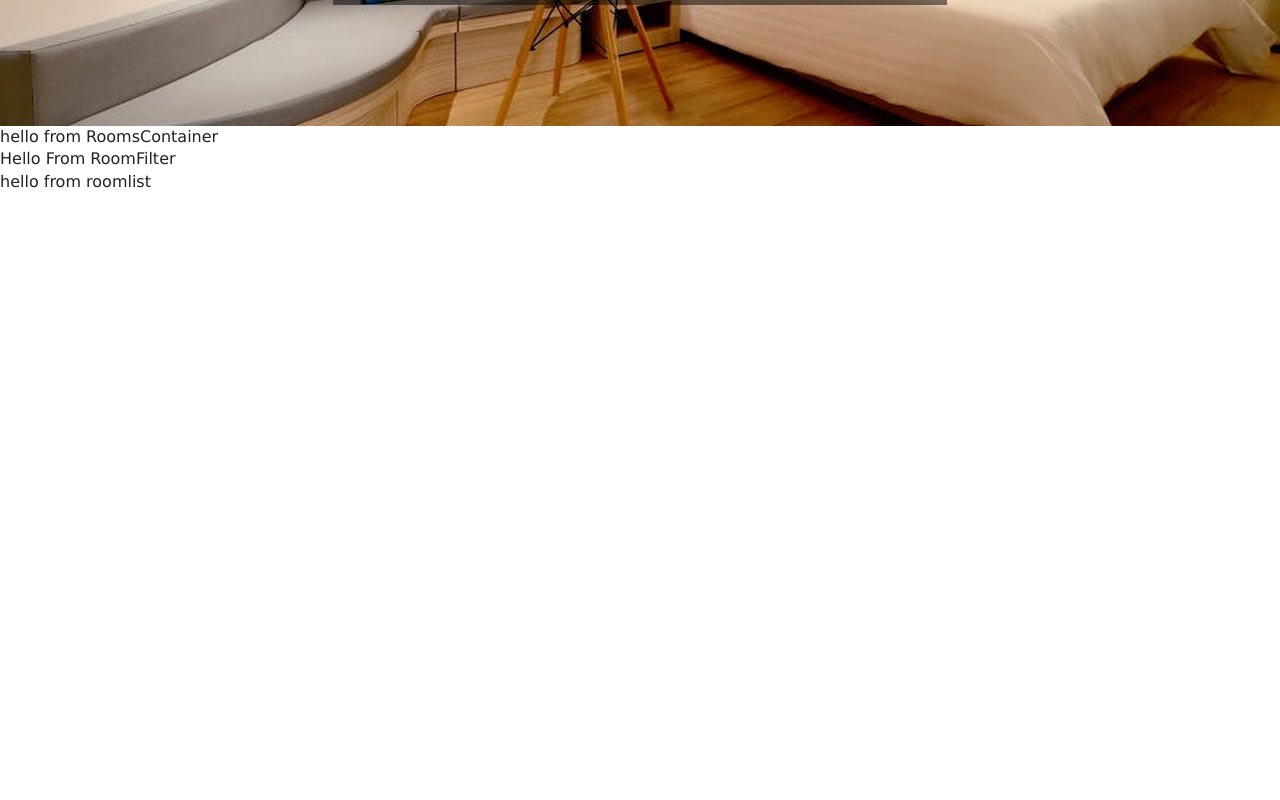
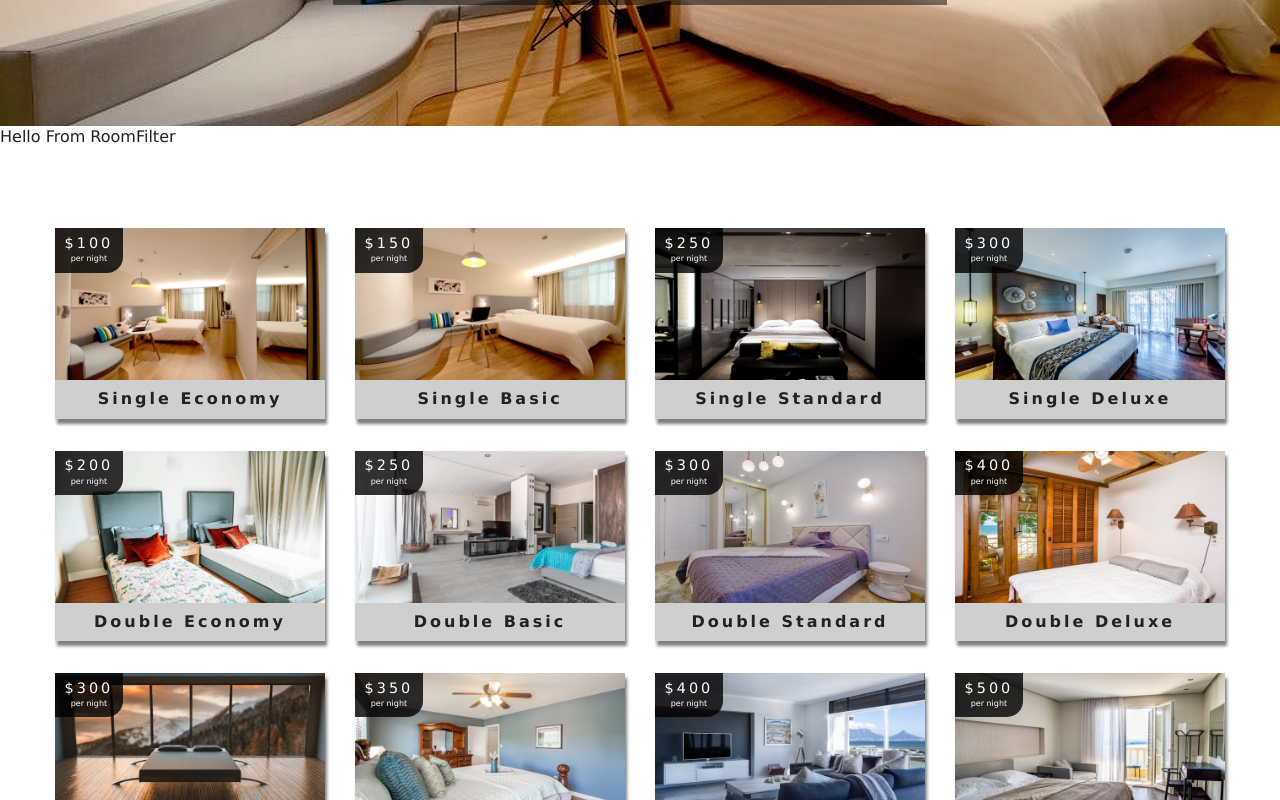
Before and after one commit to JaeLee18/Resort_website, a React (Create React App) app: page /rooms in a window 1280 px wide. Shown: the part 420-1220 px from the top of the page. Before the commit the page ends 800 px from the top, so only its background shows below. Built offline with nearby package versions, Linux system fonts and the light colour scheme.

Commit message:
Added a list of room

```diff
--- a/src/components/RoomContainer.js
+++ b/src/components/RoomContainer.js
@@ -1,25 +1,46 @@
 import React from "react";
 import RoomsFilter from "./RoomFilter";
 import RoomsList from "./RoomList";
-import { RoomConsumer } from "../context";
+import { withRoomConsumer } from "../context";
 import Loading from "./Loading";
 
-export default function RoomsContainer() {
-  return (
-    <RoomConsumer>
-      {value => {
-        const {loading, sortedRooms, rooms} = value
+function RoomContainer({ context }) {
+  const { loading, sortedRooms, rooms } = context;
   if(loading){
     return <Loading />;
     }
     return (
-          <div>
-            hello from RoomsContainer
+        <>
         <RoomsFilter rooms={rooms} />
         <RoomsList rooms={sortedRooms} />
-          </div>
-        );
-      }}
-    </RoomConsumer>
-  );
+        </>
+    )
 }
+
+export default withRoomConsumer(RoomContainer);
+
+// import React from "react";
+// import RoomsFilter from "./RoomFilter";
+// import RoomsList from "./RoomList";
+// import { RoomConsumer } from "../context";
+// import Loading from "./Loading";
+
+// export default function RoomsContainer() {
+//   return (
+//     <RoomConsumer>
+//       {value => {
+//         const {loading, sortedRooms, rooms} = value
+//         if(loading){
+//             return <Loading />;
+//         }
+//         return (
+//           <div>
+//             hello from RoomsContainer
+//             <RoomsFilter rooms={rooms} />
+//             <RoomsList rooms={sortedRooms} />
+//           </div>
+//         );
+//       }}
+//     </RoomConsumer>
+//   );
+// }
--- a/src/components/RoomList.js
+++ b/src/components/RoomList.js
@@ -1,9 +1,24 @@
 import React from 'react'
+import Room from './Room'
+import { FaSearch } from 'react-icons/fa'
+export default function RoomList({rooms}) {
 
-export default function RoomList() {
+    if(rooms.length === 0){
+        return (
+            <div className="empty-search">
+                <h3>unfortunately no rooms matched your serach parameters</h3>
+            </div>
+        )
+    }
     return (
-        <div>
-            hello from roomlist
-        </div>
+        <section className="roomslist">
+            <div className="roomslist-center">
+                {
+                    rooms.map(item =>{
+                        return <Room key={item.id} room={item}/>
+                    })
+                }
+            </div>
+        </section>
     )
 }
--- a/src/context.js
+++ b/src/context.js
@@ -9,7 +9,16 @@ class RoomProvider extends Component {
     rooms: [],
     sortedRooms: [],
     featuredRooms: [],
-    loading: true
+    loading: true,
+    type: 'all',
+    capacity: 1,
+    price: 0,
+    minPrice: 0,
+    maxPrice: 0,
+    minSize: 0,
+    maxSize: 0,
+    breakfast: false,
+    pets: false
   };
 
   // TODO: getData
@@ -58,4 +67,12 @@ class RoomProvider extends Component {
 
 const RoomConsumer = RoomContext.Consumer;
 
+export function withRoomConsumer(Component){
+  return function ConsumerWrapper(props){
+    return <RoomConsumer>
+      {value => <Component {...props} context={value} />}
+    </RoomConsumer>
+  }
+}
+
 export { RoomProvider, RoomConsumer, RoomContext };
```
Lines whose indentation alone changed are shown as unchanged.
